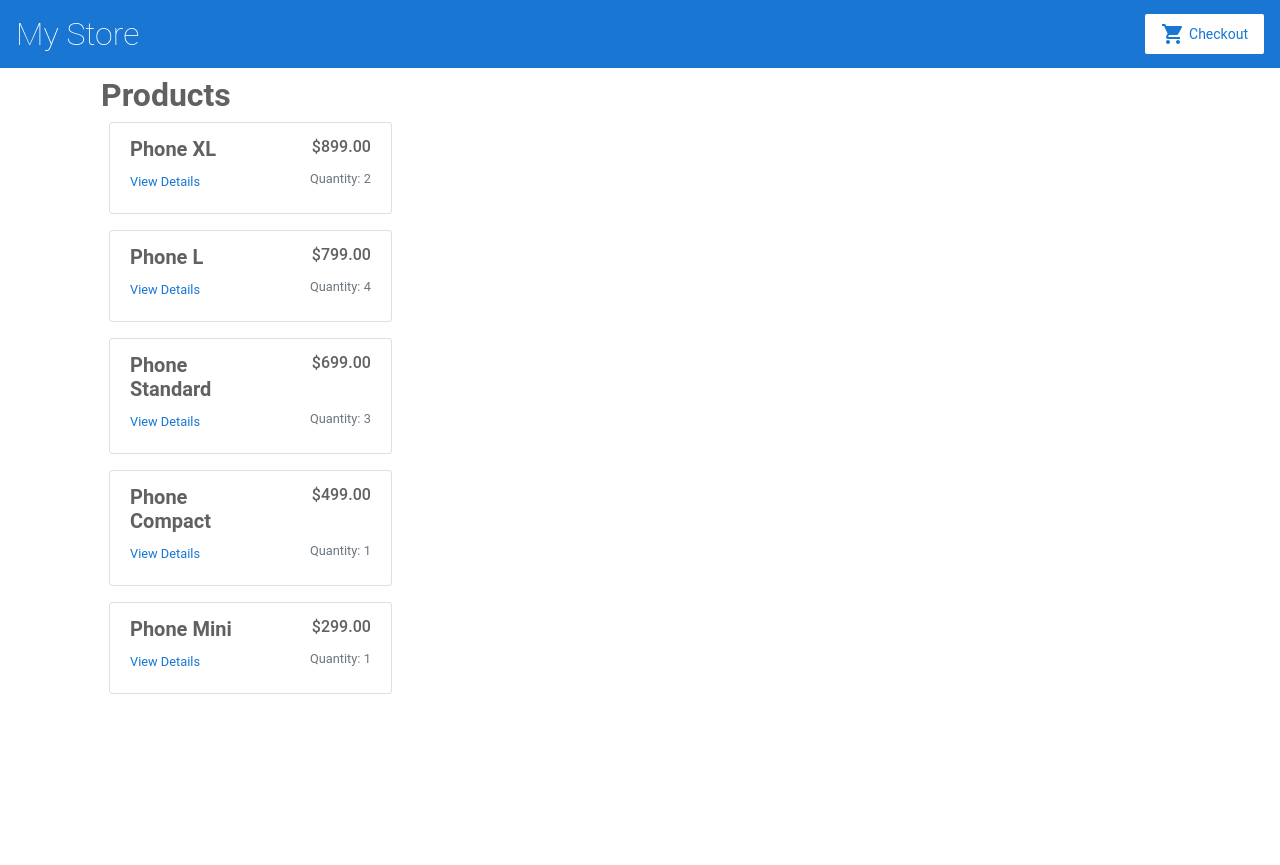
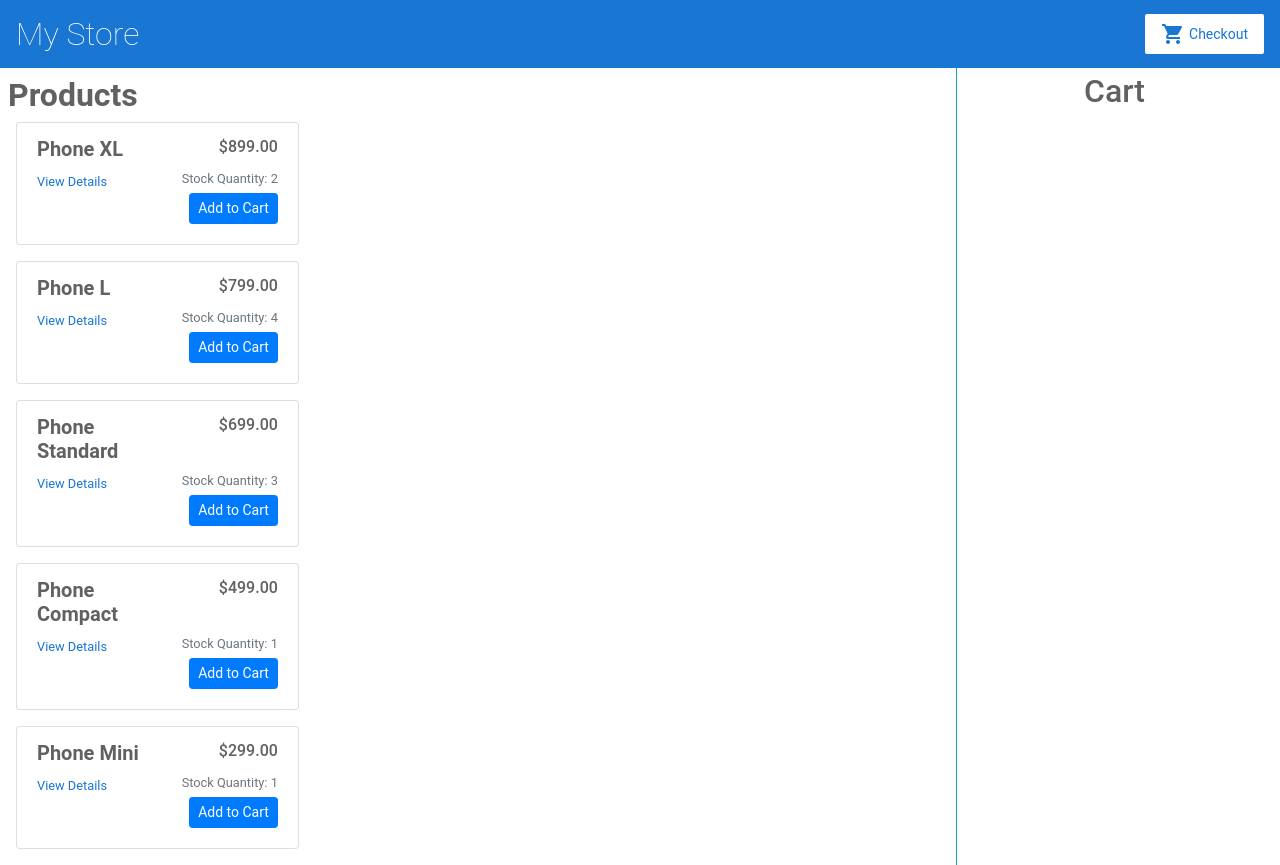
Before and after one commit to fj-dev/angular-rxjs-store-managment, an Angular app: page / in a window 1280 px wide. Before the commit the page ends 800 px from the top, so only its background shows below. Built offline with nearby package versions, Linux system fonts and the light colour scheme.

Commit message:
8 files modified, 1 added

```diff
--- a/src/app/app.component.html
+++ b/src/app/app.component.html
@@ -1,7 +1,10 @@
 <app-top-bar></app-top-bar>
 
-<div class="container">
+<div class="container px-2 mx-0 ">
   <router-outlet></router-outlet>
+  <div class="border-left border-info ml-auto w-25">
+    <app-cart></app-cart>
+  </div>
 </div>
 
 <!--
--- /dev/null
+++ b/src/app/cart-store.service.ts
@@ -0,0 +1,42 @@
+import { Injectable } from '@angular/core';
+
+import { BehaviorSubject, Subject } from 'rxjs';
+
+import { CartService } from './cart.service';
+import { Product } from './product.model';
+
+@Injectable({ providedIn: 'root' })
+export class CartStoreService {
+  // Make _cartItems$ private so it's not accessible form the outside,
+  // expose it as cartItems$ observable (read-only) instead.
+  // Write to _cartItems$ only through specified store methods below.
+  private readonly _cartItems$ = new BehaviorSubject<Product[]>([]);
+
+  // Exposed observable (read-only).
+  readonly cartItems$ = this._cartItems$.asObservable();
+
+  constructor( ) {}
+
+  getCartItems(): Product[] {
+    return this._cartItems$.getValue();
+  }
+
+  private _setCartItems(products: Product[]): void {
+    this._cartItems$.next(products);
+  }
+
+  addItem(product: Product): void {
+    product.quantity = 1;
+    const items = [...this.getCartItems(), product];
+    this._setCartItems(items);
+  }
+
+  removeItem(product: Product): void {
+    const items = this.getCartItems().filter(item => item.id !== product.id);
+    this._setCartItems(items);
+  }
+
+  clearCart() {
+    this._setCartItems([]);
+  }
+}
--- a/src/app/cart/cart.component.html
+++ b/src/app/cart/cart.component.html
@@ -1,4 +1,4 @@
-<div class="h3 mb-3">Cart</div>
+<div class="h2 mt-1 text-center">Cart</div>
 <div class="ml-3" *ngFor="let item of items">
   <span>{{ item.name }}</span>
   <span>{{ item.price | currency }}</span>
--- a/src/app/product-list/product-list-item/product-list-item.component.html
+++ b/src/app/product-list/product-list-item/product-list-item.component.html
@@ -16,8 +16,9 @@
         </a>
       </div>
       <div class="col card-text small text-right text-muted">
-        Quantity: {{ product.quantity }}
+        Stock Quantity: {{ product.quantity }}
       </div>
     </div>
+    <button type="button" class="float-right btn btn-sm btn-primary" (click)="addToCart.emit(product)">Add to Cart</button>
   </div>
 </div>
--- a/src/app/product-list/product-list-item/product-list-item.component.ts
+++ b/src/app/product-list/product-list-item/product-list-item.component.ts
@@ -9,7 +9,7 @@ import { Product } from '../../product.model';
 })
 export class ProductListItemComponent implements OnInit, OnDestroy {
   @Input() product: Product;
-  @Output() add = new EventEmitter();
+  @Output() addToCart = new EventEmitter();
 
   constructor() { }
 
@@ -17,7 +17,7 @@ export class ProductListItemComponent implements OnInit, OnDestroy {
   }
 
   ngOnDestroy() {
-    this.add.complete();
+    this.addToCart.complete();
   }
 
 }
--- a/src/app/product-list/product-list.component.html
+++ b/src/app/product-list/product-list.component.html
@@ -2,7 +2,7 @@
 <app-product-list-item
   *ngFor="let product of productsStore.products$ | async"
   [product]=product
-  (add)="onAdd($event)">
+  (addToCart)="onAddToCart($event)">
 </app-product-list-item>
 
 
--- a/src/app/product-list/product-list.component.ts
+++ b/src/app/product-list/product-list.component.ts
@@ -1,8 +1,9 @@
 import { Component } from '@angular/core';
 
-import { products } from '../products';
+import { ProductsStoreService } from '../products-store.service';
+import { CartStoreService } from '../cart-store.service';
 
-import { ProductsStoreService } from '../products-store.service';
+import { Product } from '../product.model';
 
 @Component({
   selector: 'app-product-list',
@@ -10,12 +11,15 @@ import { ProductsStoreService } from '../products-store.service';
   styleUrls: ['./product-list.component.scss']
 })
 export class ProductListComponent {
-  products = products;
+  constructor(
+    private productsStore: ProductsStoreService,
+    private cartStore: CartStoreService
+  ) {}
 
-  constructor( public productsStore: ProductsStoreService ) {}
-
-  onAdd(args) {
-
+  onAddToCart(args) {
+    const item = new Product(args);
+    this.cartStore.addItem(item);
+    this.productsStore.updateProductQuantity(args);
   }
 }
 
--- a/src/app/products-store.service.ts
+++ b/src/app/products-store.service.ts
@@ -41,10 +41,16 @@ export class ProductsStoreService {
   }
 
   updateProductQuantity(product: Product): void {
-    const newQuantity = product.quantity - 1;
     const products = this.getProducts().map(p =>
-      p.id === product.id ? new Product({ ...p, ...{ quantity: newQuantity } }) : p
-    );
+    {
+      if (p.id === product.id) {
+        const newProduct = new Product(p);
+        newProduct.quantity--;
+        return newProduct;
+      } else {
+        return p;
+      }
+    });
     this._setProducts(products);
   }
 
--- a/src/styles.scss
+++ b/src/styles.scss
@@ -15,10 +15,11 @@ body {
 .container {
   display: flex;
   flex-direction: row;
+  max-width: unset;
 }
 
 router-outlet + *  {
-  padding: 0 16px;
+//  padding: 0 16px;
 }
 
 /* Text */
```
